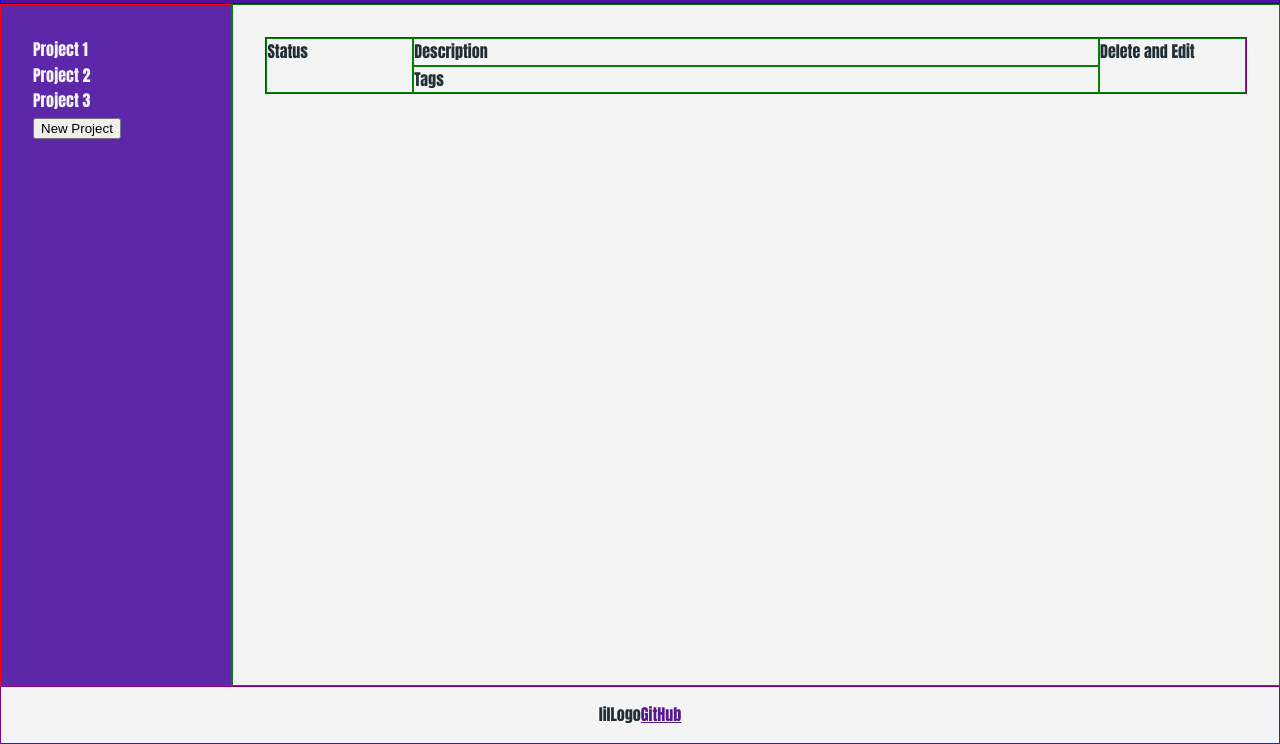
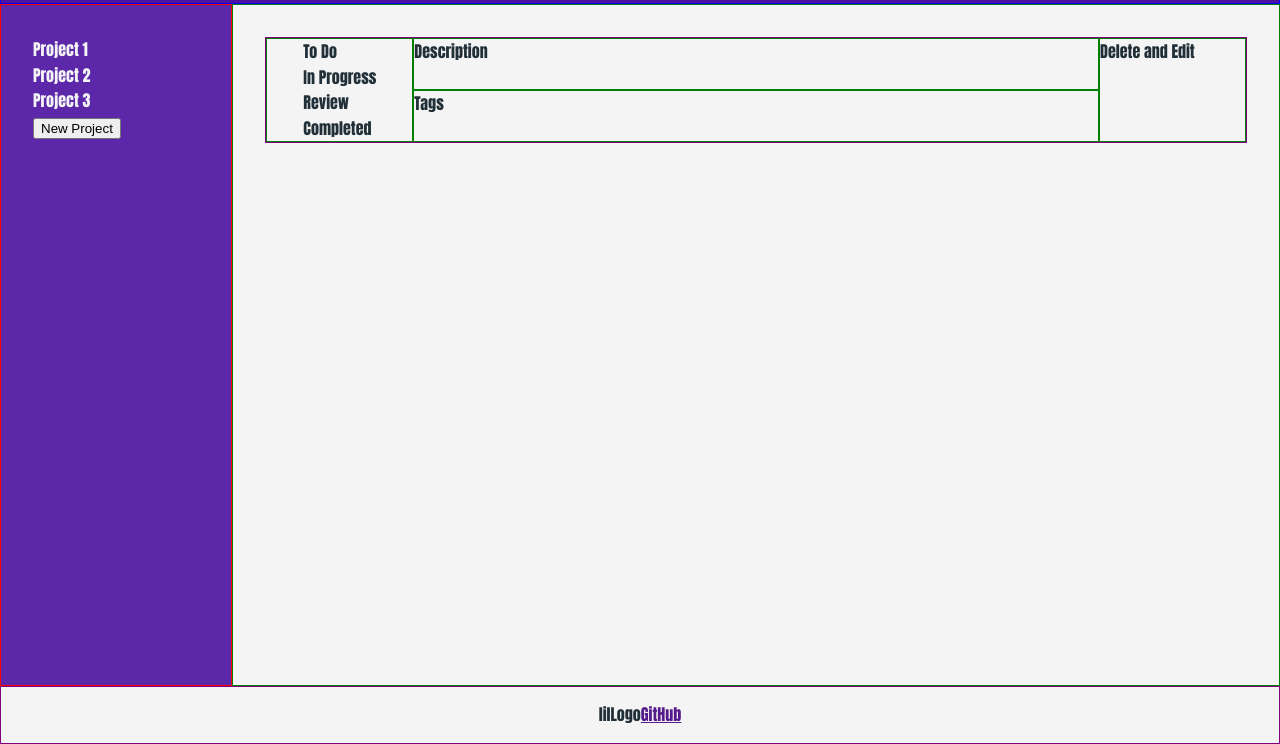
Before and after one commit to lenablechmann/devBoardApp, a plain HTML site: page dist/index.html in a window 1280 px wide. Shown: the part 62-806 px from the top of the page. Drawn offline with Linux system fonts and the light colour scheme; files whose address does not match are found by name.

Commit message:
add status choices

```diff
--- a/dist/index.html
+++ b/dist/index.html
@@ -30,7 +30,12 @@
     <section class="card-container">
         <!-- Card can be organized with the grid-->
         <div class="card">
-            <div class="card-left">Status</div>
+            <div class="card-left">
+                <div class="status-choice status--todo">To Do</div>
+                <div class="status-choice status--progress">In Progress</div>
+                <div class="status-choice status--review">Review</div>
+                <div class="status-choice status--completed">Completed</div>
+            </div>
             <div class="card-top">Description</div>
             <div class="card-btm">Tags</div>
             <div class="card-right">Delete and Edit</div>
--- a/src/style.scss
+++ b/src/style.scss
@@ -101,6 +101,9 @@ header {
 }
 	.card-left {
 		grid-area: left;
+		display: flex;
+		flex-flow: column wrap;
+		align-content: center;
 		border: 1px solid green;
 	}
 	.card-right {
```
Also changed, not shown: dist/css/style.css.
